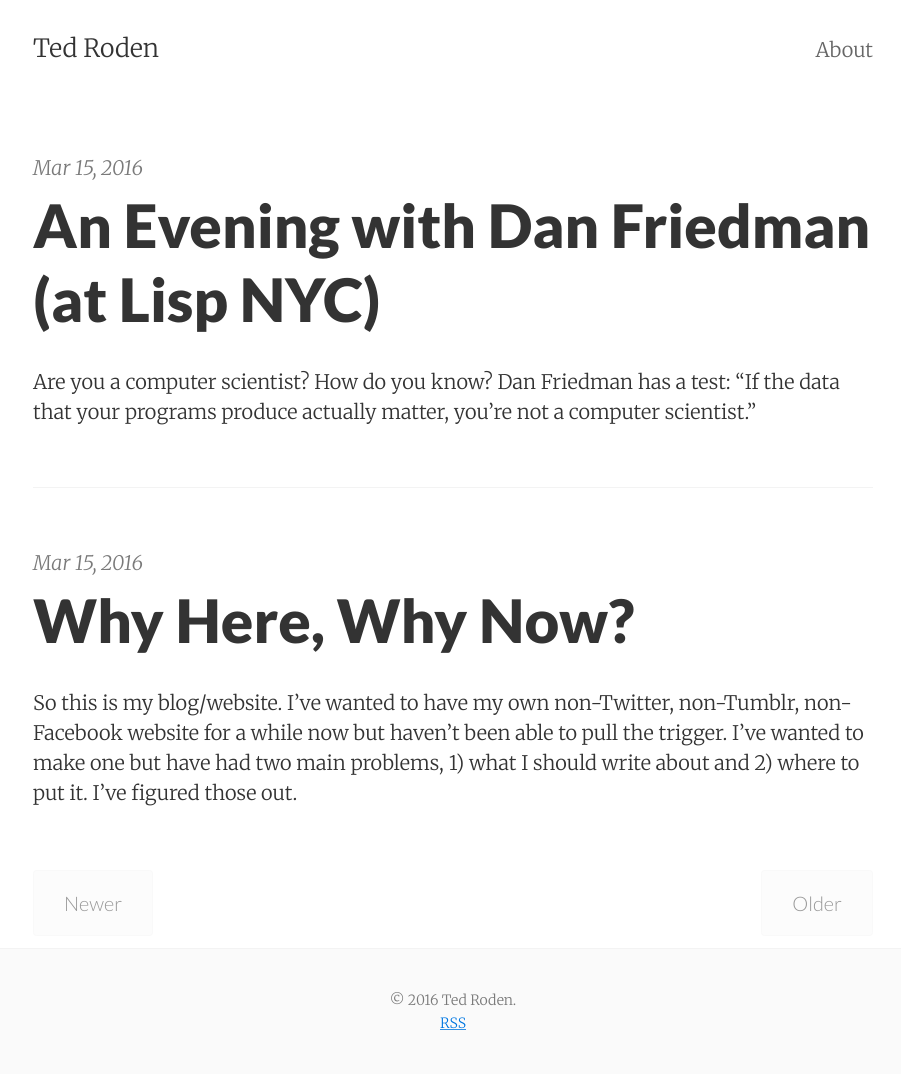
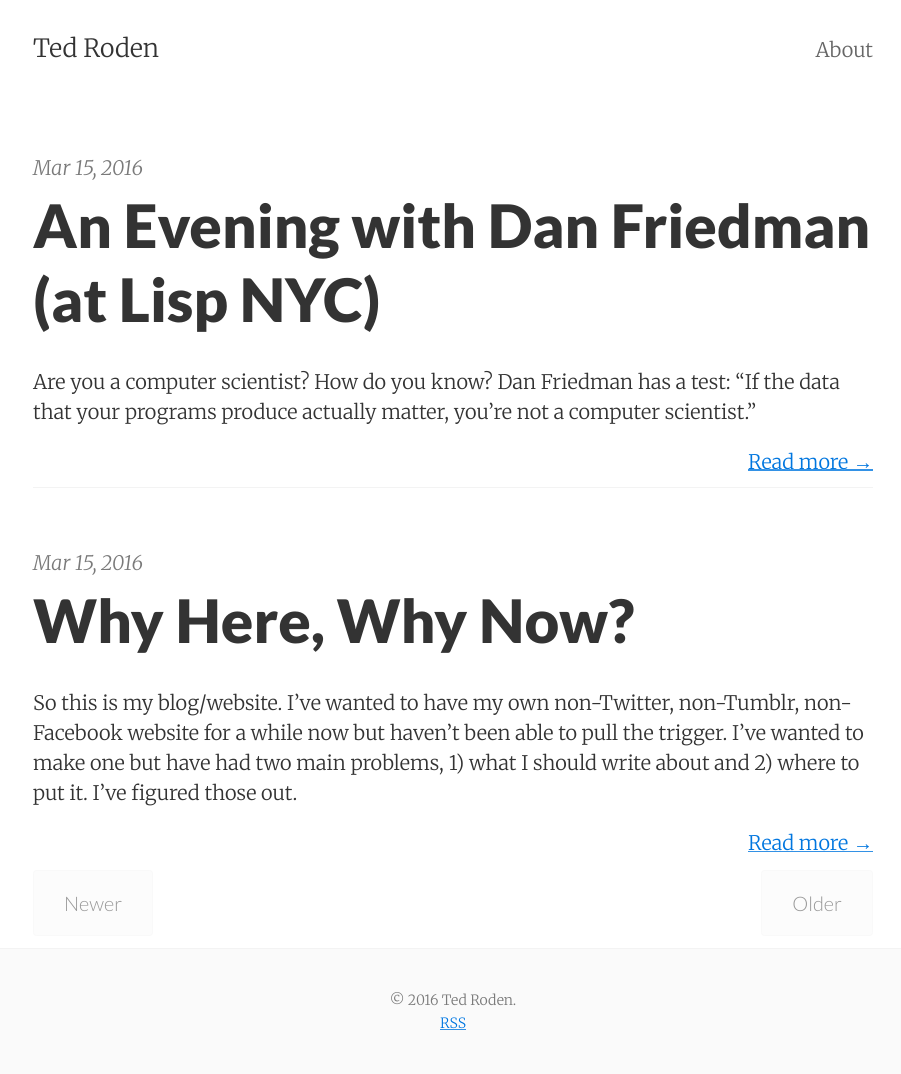
Before and after one commit to tedroden/ted.roden.nyc, a Jekyll site: the page built from index.html, in a window 1280 px wide. Shown: the whole page, without its empty margins (187-1088 px from the left). Built offline with Jekyll 4.4.1, drawn with Linux system fonts in a browser that asks for light colours; the list of posts is cut into pages by our own code.

Commit message:
read more link

```diff
--- a/index.html
+++ b/index.html
@@ -17,6 +17,7 @@ layout: default
               {{ post.excerpt }}
             {% endif %}
           </p>
+          <div class="right"><a href="{{ post.url | prepend: site.baseurl }}" class="post-link">Read more &rarr;</a></div>
         </div>
       {% endfor %}
     </div>
```
